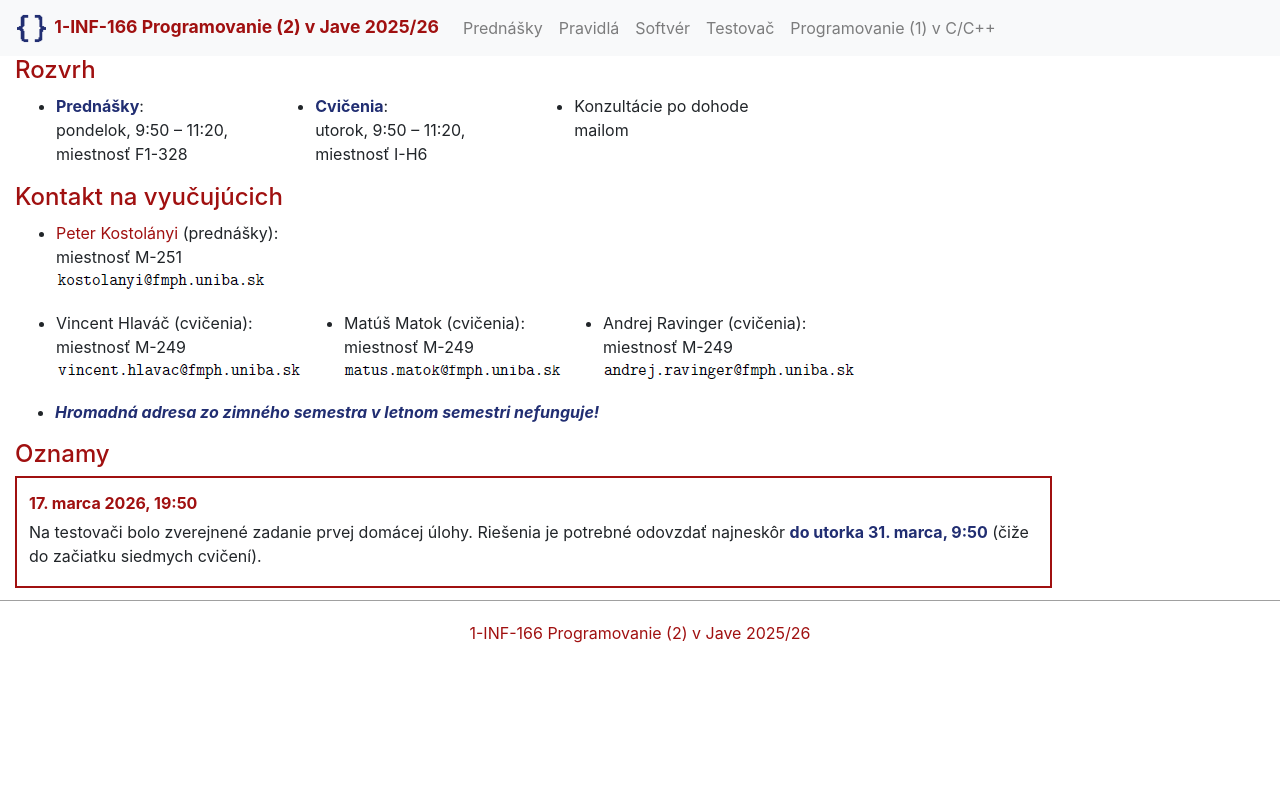
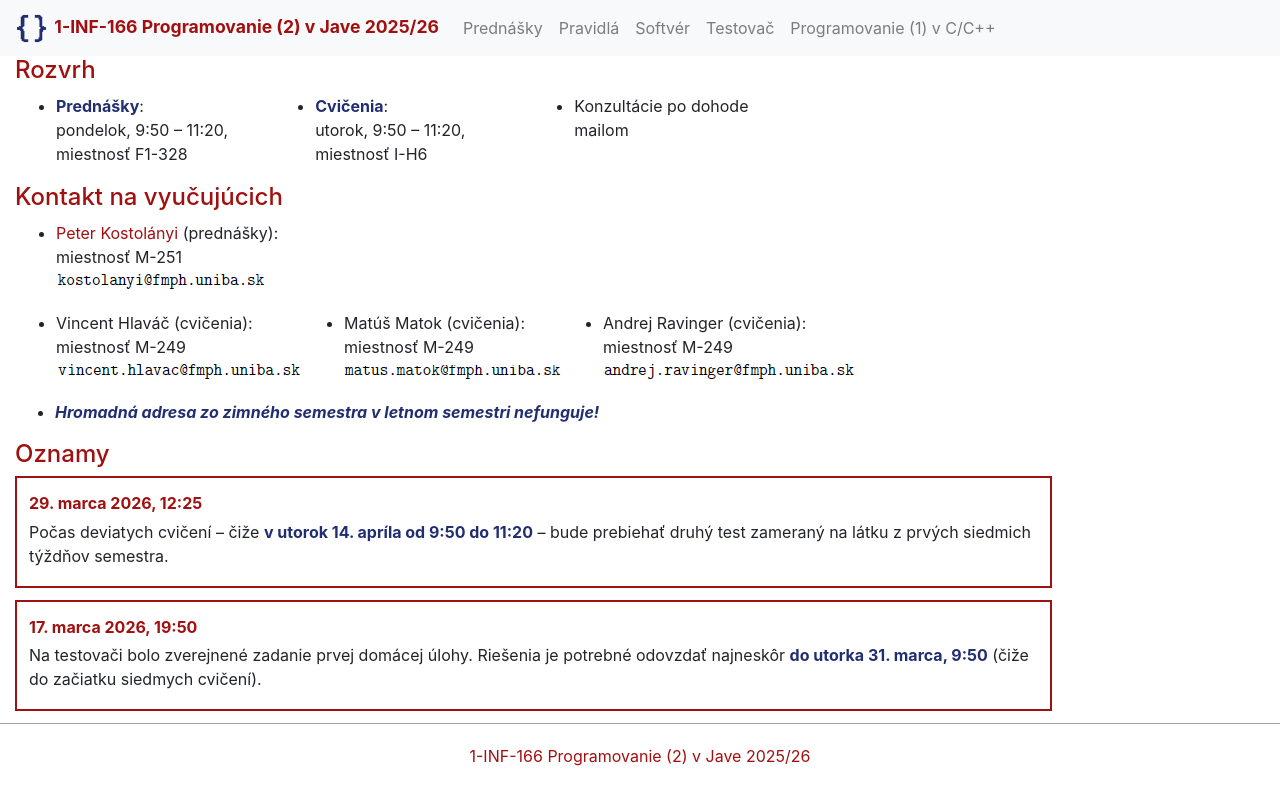
Before and after one commit to dcs-fmph/prog2, a Jekyll site: the page built from index.md, in a window 1280 px wide. Shown: the top 805 px of the page. Built offline with Jekyll 4.4.1, drawn with Linux system fonts in a browser that asks for light colours; nearby versions of some CDN libraries; our own code applies the rules of GitHub Pages for plain Markdown files.

Commit message:
Update index.md

```diff
--- a/index.md
+++ b/index.md
@@ -43,6 +43,12 @@ miestnosť M-249<br/>
 ## Oznamy
 
 <div class="oznam">
+<h4>29. marca 2026, 12:25</h4>
+
+Počas deviatych cvičení &ndash; čiže <strong>v utorok 14. apríla od 9:50 do 11:20</strong> &ndash; bude prebiehať druhý test zameraný na látku z prvých siedmich týždňov semestra.
+</div>
+
+<div class="oznam">
 <h4>17. marca 2026, 19:50</h4>
 
 Na testovači bolo zverejnené zadanie prvej domácej úlohy. Riešenia je potrebné odovzdať najneskôr <strong>do utorka 31. marca, 9:50</strong> (čiže do začiatku siedmych cvičení).
```
